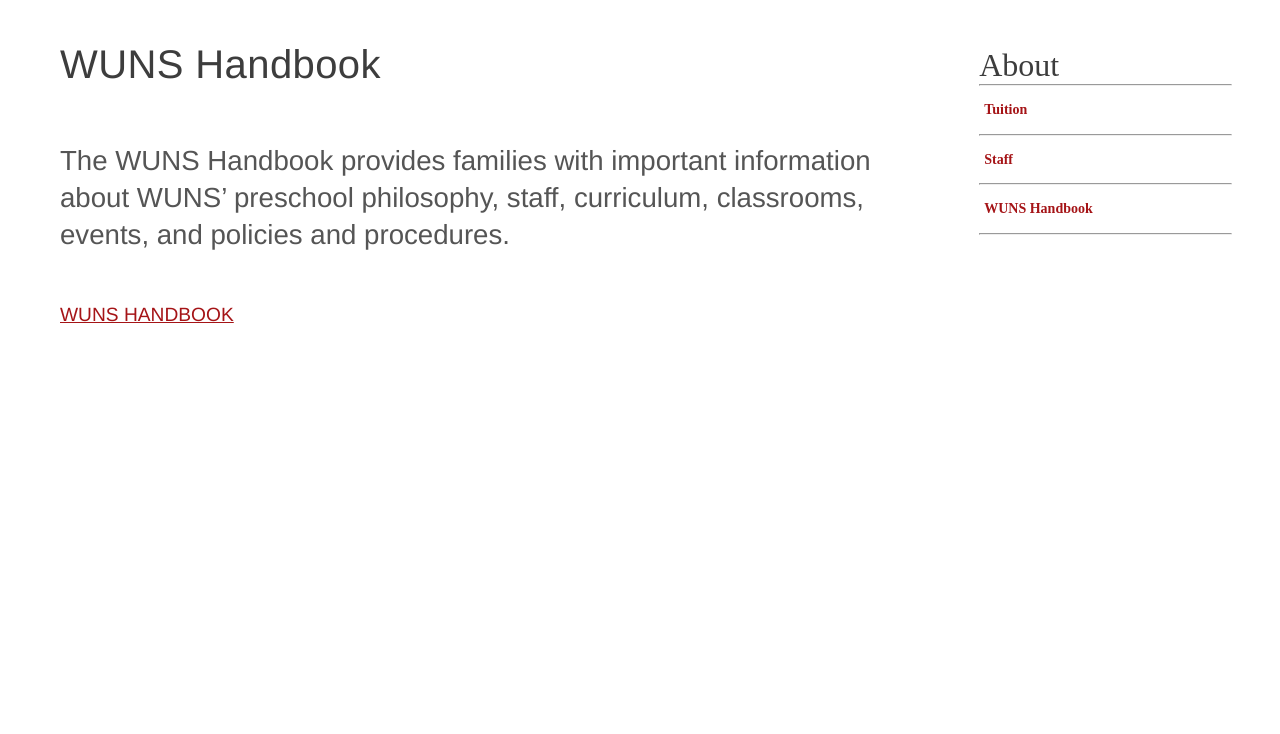
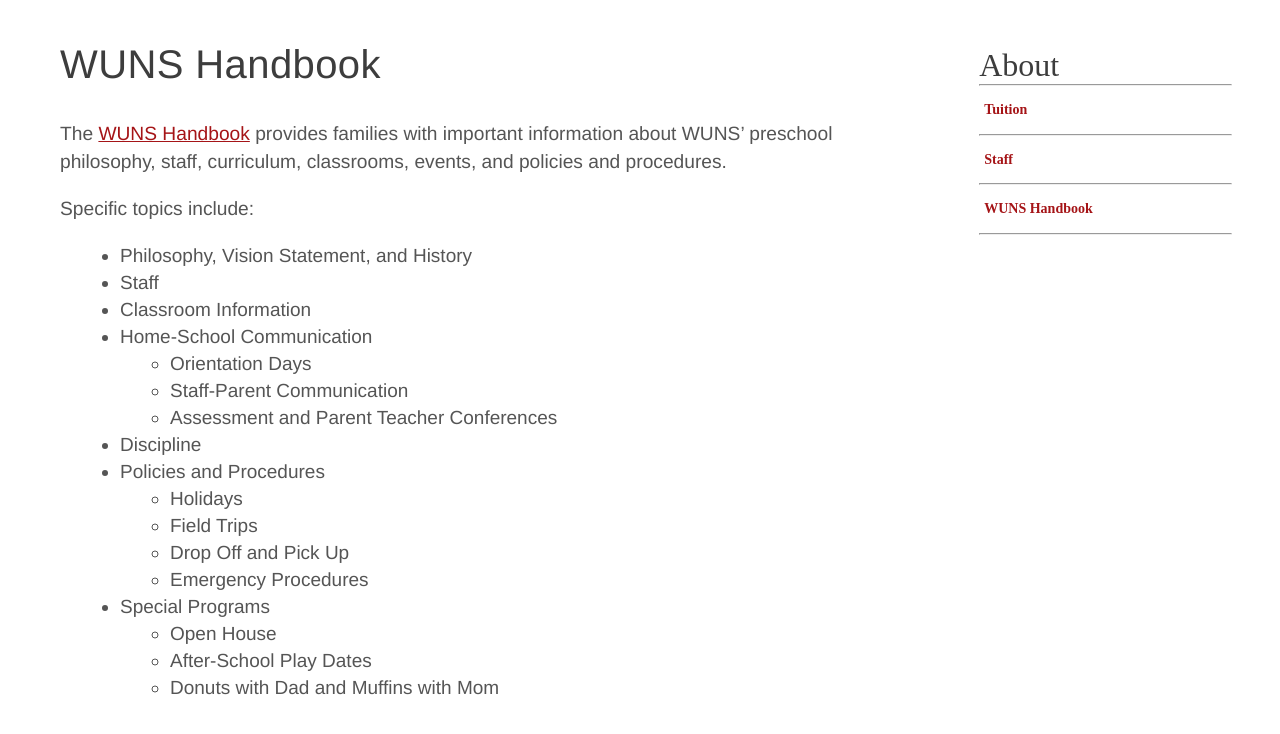
Before and after one commit to cse256-sp2021/information-foraging-rithu-s, a website: page files/parent_handbook.html in a window 1280 px wide. Drawn offline with nearby package versions, Linux system fonts and the light colour scheme; files that its build step writes are made by us from their sources; files whose address does not match are found by name.

Commit message:
handbook update

```diff
--- a/files/css/parent_handbook.css
+++ b/files/css/parent_handbook.css
@@ -1,2 +1,11 @@
 @import url("common.css");
 @import url("side_menu.css");
+
+#handbook-list{
+    margin-left: 60px;
+    font-size: 19px;
+    line-height: 27px;
+}
+.hb-inner-list{
+    margin-left: 50px;
+}
--- a/files/parent_handbook.html
+++ b/files/parent_handbook.html
@@ -16,16 +16,41 @@
   <div id="page-content">
     <main>
       <h1>WUNS Handbook</h1>
-      <br />
-      <h2>
-        The WUNS Handbook provides families with important information
+      <p>
+        The <a class="download" href="downloads/parent_handbook.pdf">WUNS Handbook</a> provides families with important information
         about WUNS’ preschool philosophy, staff, curriculum, classrooms,
         events, and policies and procedures.
-      </h2>
+      </p>
+      <p>Specific topics include:</p>
+      <ul id="handbook-list">
+        <li>Philosophy, Vision Statement, and History</li>
+        <li>Staff</li>
+        <li>Classroom Information</li>
+        <li>Home-School Communication</li>
+        <ul class="hb-inner-list">
+          <li>Orientation	Days</li>
+          <li>Staff-Parent Communication</li>
+          <li>Assessment and Parent	Teacher	Conferences</li>
+        </ul>
+        <li>Discipline</li>
+        <li>Policies and Procedures</li>
+        <ul class="hb-inner-list">
+          <li>Holidays</li>
+          <li>Field Trips</li>
+          <li>Drop Off and Pick Up</li>
+          <li>Emergency	Procedures</li>
+        </ul>
+        <li>Special Programs</li>
+        <ul class="hb-inner-list">
+          <li>Open House</li>
+          <li>After-School Play	Dates</li>
+          <li>Donuts with Dad	and	Muffins	with Mom</li>
+        </ul>
+      </ul>
       <br />
-      <p class="not-external-redirect">
+      <!-- <p class="not-external-redirect">
         <a class="download" href="downloads/parent_handbook.pdf">WUNS HANDBOOK</a>
-      </p>
+      </p> -->
     </main>
     <div class="widget-area stick secondary" role="complementary">
       <ul class="subnav">
```
